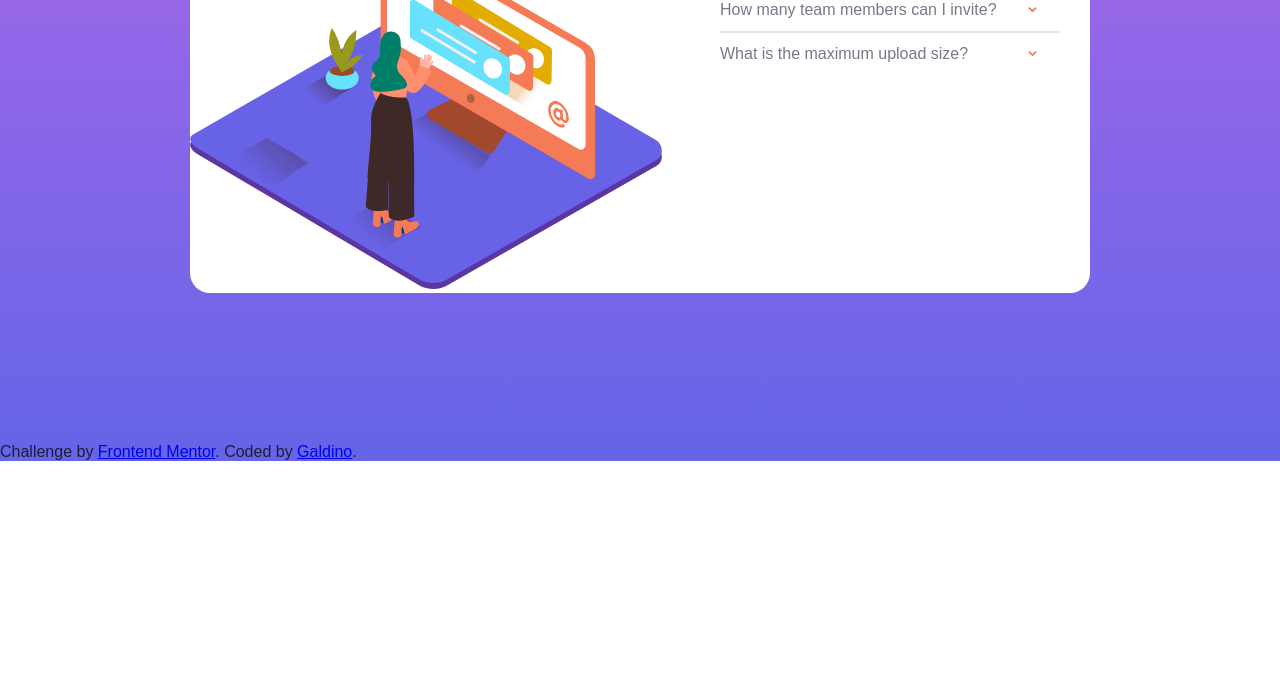
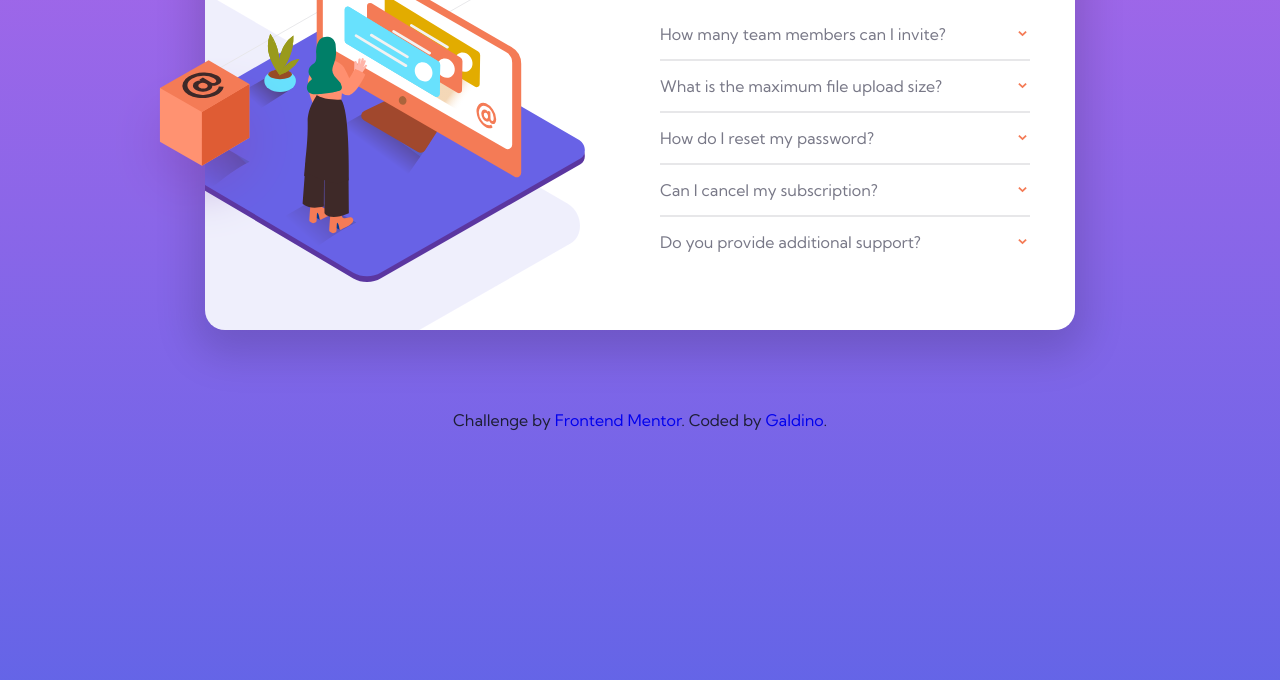
Before and after one commit to GaldinoMat/faq-accordion-card, a plain HTML site: page index.html in a window 1280 px wide. Shown: the part 220-900 px from the top of the page. Before the commit the page ends 800 px from the top, so only its background shows below. Drawn offline with Linux system fonts and the light colour scheme.

Commit message:
Finished desktop version, TODO: responsiveness

```diff
--- a/index.html
+++ b/index.html
@@ -14,11 +14,38 @@
 
     <title>Frontend Mentor | FAQ Accordion Card</title>
     <link rel="stylesheet" href="style.css" />
+    <link rel="preconnect" href="https://fonts.gstatic.com" />
+    <link
+      href="https://fonts.googleapis.com/css2?family=Kumbh+Sans:wght@400;700&display=swap"
+      rel="stylesheet"
+    />
   </head>
   <body>
     <div id="container">
       <div class="img-container">
-        <img src="images/illustration-woman-online-desktop.svg" alt="" />
+        <img src="images/illustration-box-desktop.svg" alt="box" class="box" />
+        <div class="illustrations">
+          <img
+            src="images/illustration-woman-online-desktop.svg"
+            alt="desktop"
+            class="desktop"
+          />
+          <img
+            src="images/illustration-woman-online-mobile.svg"
+            alt="mobile"
+            class="mobile"
+          />
+          <img
+            src="images/bg-pattern-desktop.svg"
+            alt="bg-desktop"
+            class="bg-desktop"
+          />
+          <img
+            src="images/bg-pattern-mobile.svg"
+            alt="bg-mobile"
+            class="bg-mobile"
+          />
+        </div>
       </div>
       <div class="accordion-container">
         <h1>FAQ</h1>
@@ -46,11 +73,59 @@
             class="accordion_class"
           />
           <label class="title" for="storage">
-            What is the maximum upload size?
+            What is the maximum file upload size?
           </label>
           <div class="content">
             No more than 2GB. All files in your account must fit your allotted
             storage space.
+          </div>
+        </div>
+        <hr class="divider" />
+        <div class="question_tab">
+          <input
+            type="checkbox"
+            name="accordion"
+            id="password"
+            class="accordion_class"
+          />
+          <label class="title" for="password">
+            How do I reset my password?
+          </label>
+          <div class="content">
+            Click “Forgot password” from the login page or “Change password”
+            from your profile page. A reset link will be emailed to you.
+          </div>
+        </div>
+        <hr class="divider" />
+        <div class="question_tab">
+          <input
+            type="checkbox"
+            name="accordion"
+            id="cancel"
+            class="accordion_class"
+          />
+          <label class="title" for="cancel">
+            Can I cancel my subscription?
+          </label>
+          <div class="content">
+            Yes! Send us a message and we’ll process your request no questions
+            asked.
+          </div>
+        </div>
+        <hr class="divider" />
+        <div class="question_tab">
+          <input
+            type="checkbox"
+            name="accordion"
+            id="support"
+            class="accordion_class"
+          />
+          <label class="title" for="support">
+            Do you provide additional support?
+          </label>
+          <div class="content">
+            Chat and email support is available 24/7. Phone lines are open
+            during normal business hours.
           </div>
         </div>
       </div>
--- a/style.css
+++ b/style.css
@@ -15,7 +15,7 @@
 }
 
 body {
-  margin: 0 auto;
+  margin: auto auto;
   background-image: linear-gradient(
     to bottom,
     var(--background_violet_gradient),
@@ -24,34 +24,82 @@ body {
   background-repeat: no-repeat;
   background-size: cover;
   max-width: 1440px;
+  height: 100vh;
   font-family: "Kumbh Sans", sans-serif;
   color: var(--dark_blue_text);
+  overflow: hidden;
+}
+
+a {
+  text-decoration: none;
 }
 
 #container {
   background-color: white;
   display: flex;
-  max-width: 900px;
-  margin: 150px auto;
+  max-width: 870px;
+  min-height: 450px;
+  margin: 100px auto;
+  margin-bottom: 80px;
   border-radius: 20px;
-  justify-content: space-between;
+  box-shadow: 0px 15px 40px 10px rgba(0, 0, 0, 0.15);
+}
+
+.img-container {
+  max-width: 455px;
+  height: 450px;
+  position: relative;
+}
+
+.illustrations {
+  height: 100%;
+  overflow: hidden;
+}
+
+.box {
+  display: block;
+  position: absolute;
+  bottom: 5.5em;
+  left: -6em;
+  z-index: 2;
+}
+
+.desktop {
+  position: relative;
+  top: 60px;
+  left: -70px;
+  width: 450px;
+  z-index: 1;
+}
+
+.mobile {
+  display: none;
+}
+
+.bg-desktop {
+  position: relative;
+  top: -675px;
+  right: 590px;
+}
+
+.bg-mobile {
+  display: none;
 }
 
 .accordion-container {
   max-width: 400px;
-  overflow: hidden;
-  padding: 10px 30px;
+  padding: 60px 30px;
+  padding-left: 0;
 }
 
 .accordion-container h1 {
   font-weight: 700;
-  font-size: 25px;
-  margin-bottom: 20px;
-  overflow: hidden;
+  font-size: 35px;
+  margin-bottom: 25px;
 }
 
 .question_tab {
-  padding: 12px 0;
+  padding: 15px 0;
 }
 
 .title,
@@ -77,7 +125,7 @@ body {
   position: absolute;
   top: 50%;
   transform: translateY(-50%);
-  right: 20px;
+  right: 0;
   width: 12px;
   height: 6px;
   background-image: url("images/icon-arrow-down.svg");
@@ -88,6 +136,7 @@ body {
 
 .content {
   display: none;
+  transition: all 0.3s ease-in-out;
 }
 
 .accordion_class {
@@ -103,8 +152,6 @@ body {
 }
 
 .accordion_class:checked ~ .title {
-  font-size: 15px;
-  font-weight: 700;
   color: var(--very_dark_greyblue_text);
 }
 
@@ -112,11 +159,13 @@ body {
   transform: translateY(-50%) rotate(0.5turn);
 }
 
-.divider:not([size]) {
-  height: 1px;
+.divider {
+  background-color: var(--divider_light_blue);
+  border: solid 0.5px var(--divider_light_blue);
+  width: 100%;
 }
 
-.divider {
-  background-color: var(--divider_light_blue);
-  border: solid 1px var(--divider_light_blue)
+.attribution {
+  margin-top: 10px;
+  text-align: center;
 }
```
